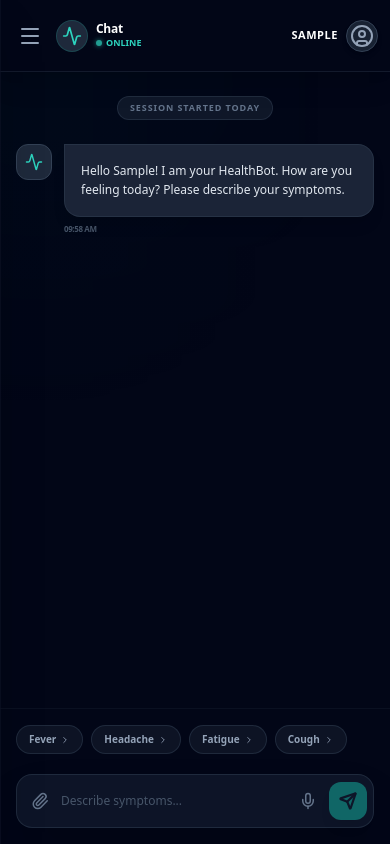
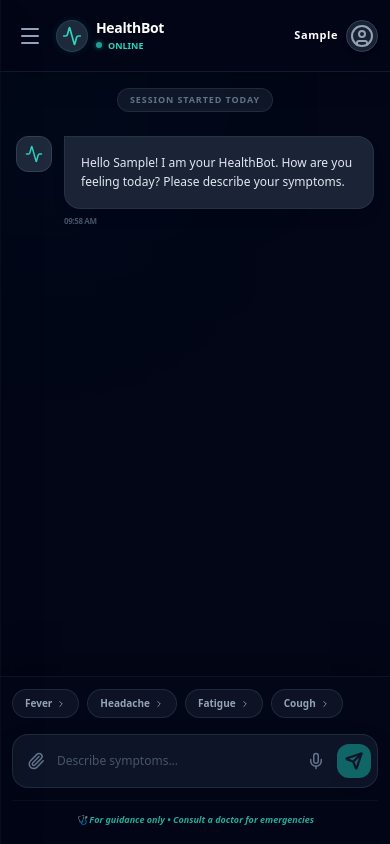
Before and after one commit to junaidnazeer/HealthBot-fullstack, a React (Create React App) app in the folder frontend/: page /chat in a window 390 px wide. Built offline with nearby package versions, Linux system fonts and the light colour scheme; sample sign-in values are in the browser's storage.

Commit message:
UI: Hard-locked mobile header, restored HealthBot title, enforced strict capitalized name formatting

```diff
--- a/frontend/src/pages/Chat.js
+++ b/frontend/src/pages/Chat.js
@@ -69,8 +69,21 @@ export default function Chat() {
 
   const user = JSON.parse(localStorage.getItem("user") || "{}");
   const token = localStorage.getItem("token");
-  const fullName = user.name || "User";
-  const firstName = fullName.trim().split(" ")[0];
+
+  // Name Formatting Logic: Strictly first letter capital, rest lowercase
+  const formatName = (str) => {
+    if (!str) return "";
+    return str
+      .split(" ")
+      .map((word) => word.charAt(0).toUpperCase() + word.slice(1).toLowerCase())
+      .join(" ");
+  };
+
+  const rawFullName = user.name || "User";
+  const rawFirstName = rawFullName.trim().split(" ")[0];
+
+  const fullName = formatName(rawFullName);
+  const firstName = formatName(rawFirstName);
 
   useEffect(() => {
     const now = new Date().toLocaleTimeString([], {
@@ -210,7 +223,7 @@ export default function Chat() {
   };
 
   const SidebarContent = () => (
-    <div className="flex flex-col h-full bg-[#020617] border-r border-slate-800/60 shadow-2xl">
+    <div className="flex flex-col h-full bg-[#020617] border-r border-slate-800/60 shadow-2xl relative z-[100]">
       <div className="p-6 flex items-center justify-between border-b border-slate-800/40 mb-2">
         <div className="flex items-center gap-2">
           <Activity className="h-7 w-7 text-teal-400" strokeWidth={3} />
@@ -225,7 +238,7 @@ export default function Chat() {
           <X size={24} />
         </button>
       </div>
-      <nav className="flex-1 px-4 space-y-1 overflow-y-auto no-scrollbar">
+      <nav className="flex-1 px-4 space-y-1 overflow-y-auto no-scrollbar pb-6">
         <SidebarBtn
           icon={MessageSquare}
           label="New Chat"
@@ -295,26 +308,26 @@ export default function Chat() {
   );
 
   return (
-    // FIXED INSET-0 absolutely locks the web app to the screen bounds
-    <div className="fixed inset-0 bg-[#020617] text-slate-200 flex font-sans overflow-hidden selection:bg-teal-500/30">
+    <div className="h-[100dvh] w-full bg-[#020617] text-slate-200 flex font-sans overflow-hidden selection:bg-teal-500/30">
       <div className="absolute top-[-10%] left-[-10%] w-[40%] h-[40%] bg-teal-500/5 rounded-full blur-[120px] pointer-events-none" />
 
-      {/* Sidebar */}
+      {/* Sidebar - Positioned firmly to the left */}
       <div
-        className={`fixed inset-y-0 left-0 z-[100] transform transition-transform duration-300 ease-in-out lg:relative lg:translate-x-0 ${isSidebarOpen ? "translate-x-0 w-72" : "-translate-x-full lg:w-0"}`}
+        className={`fixed inset-y-0 left-0 z-[100] transform transition-transform duration-300 ease-in-out lg:static lg:translate-x-0 ${isSidebarOpen ? "translate-x-0 w-72" : "-translate-x-full lg:w-0"}`}
       >
         {isSidebarOpen && (
           <div
-            className="fixed inset-0 bg-black/60 backdrop-blur-sm lg:hidden -z-10"
+            className="fixed inset-0 w-[100vw] bg-black/60 backdrop-blur-sm lg:hidden -z-10"
             onClick={() => setIsSidebarOpen(false)}
           />
         )}
         <SidebarContent />
       </div>
 
-      <main className="flex-1 flex flex-col h-full min-w-0 overflow-hidden relative">
-        {/* HEADER - flex-none guarantees it never shrinks or hides */}
-        <header className="flex-none z-[90] h-[72px] border-b border-slate-800/60 flex items-center justify-between px-3 sm:px-4 lg:px-8 bg-[#020617] shadow-xl w-full">
+      {/* Main Content Area */}
+      <main className="flex-1 flex flex-col h-[100dvh] min-w-0 relative">
+        {/* HEADER - FIXED specifically on Mobile so it never disappears, Static on Desktop */}
+        <header className="fixed top-0 left-0 right-0 lg:static z-[90] h-[72px] border-b border-slate-800/60 flex items-center justify-between px-3 sm:px-4 lg:px-8 bg-[#020617]/95 backdrop-blur-md shadow-xl lg:w-auto">
           <div className="flex items-center gap-2 sm:gap-3">
             <button
               className={`p-1.5 sm:p-2 text-slate-400 hover:bg-slate-800 rounded-lg transition-all ${isSidebarOpen ? "lg:hidden" : "block"}`}
@@ -323,14 +336,15 @@ export default function Chat() {
               <Menu size={24} />
             </button>
             <div className="flex items-center gap-2 sm:gap-2.5">
-              <div className="w-8 h-8 sm:w-9 sm:h-9 rounded-full bg-slate-800 flex items-center justify-center border border-teal-500/20">
+              <div className="w-8 h-8 sm:w-9 sm:h-9 rounded-full bg-slate-800 flex items-center justify-center border border-teal-500/20 shadow-[0_0_10px_rgba(45,212,191,0.1)]">
                 <Activity size={20} className="text-teal-400" />
               </div>
-              <div className="flex flex-col">
-                <h3 className="text-white text-xs sm:text-sm font-bold tracking-tight leading-tight capitalize">
-                  {page.replace("-", " ")}
+              <div className="flex flex-col justify-center">
+                {/* RESTORED: HealthBot Title */}
+                <h3 className="text-white text-sm lg:text-base font-bold tracking-tight leading-tight">
+                  HealthBot
                 </h3>
-                <p className="text-[9px] text-teal-400 font-bold uppercase flex items-center gap-1">
+                <p className="text-[9px] sm:text-[10px] text-teal-400 font-bold uppercase flex items-center gap-1.5 mt-0.5">
                   <span className="w-1.5 h-1.5 bg-teal-400 rounded-full animate-pulse shadow-[0_0_5px_rgba(45,212,191,0.8)]" />
                   Online
                 </p>
@@ -342,9 +356,9 @@ export default function Chat() {
             className="flex items-center gap-2 sm:gap-3 cursor-pointer hover:opacity-80 transition-opacity"
             onClick={() => handleNavClick("profile")}
           >
-            {/* FIXED: Removed hidden property. Shows firstName on mobile, fullName on desktop */}
             <div className="flex flex-col items-end text-right">
-              <span className="text-[11px] lg:text-xs font-black text-white uppercase tracking-wider max-w-[80px] sm:max-w-[150px] truncate">
+              {/* Fixed Name formatting (Capitalized first letter only) */}
+              <span className="text-[11px] lg:text-xs font-black text-white tracking-wider max-w-[80px] sm:max-w-[150px] truncate">
                 <span className="sm:hidden">{firstName}</span>
                 <span className="hidden sm:inline">{fullName}</span>
               </span>
@@ -359,7 +373,8 @@ export default function Chat() {
         </header>
 
         {/* --- DYNAMIC VIEW SWITCHER --- */}
-        <div className="flex-1 overflow-y-auto px-4 lg:px-6 py-6 no-scrollbar bg-gradient-to-b from-transparent to-[#020617]/50 w-full">
+        {/* Mobile needs top padding because of the fixed header, Desktop doesn't */}
+        <div className="flex-1 overflow-y-auto pt-[88px] lg:pt-6 pb-6 px-4 lg:px-6 no-scrollbar bg-gradient-to-b from-transparent to-[#020617]/50 relative z-0">
           {/* VIEW: CHAT */}
           {page === "chat" && (
             <div className="max-w-4xl mx-auto space-y-6">
@@ -417,7 +432,8 @@ export default function Chat() {
                   </div>
                 </div>
               )}
-              <div ref={bottomRef} />
+              {/* Invisible element to auto-scroll to the bottom line */}
+              <div ref={bottomRef} className="h-2" />
             </div>
           )}
 
@@ -638,11 +654,11 @@ export default function Chat() {
           )}
         </div>
 
-        {/* --- INPUT BAR - flex-none ensures it sits right above keyboard --- */}
+        {/* --- INPUT BAR --- */}
         {page === "chat" && (
-          <div className="flex-none p-4 lg:p-6 bg-[#020617] border-t border-slate-800/30 w-full">
+          <div className="flex-none p-3 sm:p-4 lg:p-6 bg-[#020617] border-t border-slate-800/40 w-full relative z-10 pb-4 sm:pb-6 shadow-[0_-10px_40px_rgba(0,0,0,0.3)]">
             <div className="max-w-4xl mx-auto">
-              <div className="flex overflow-x-auto gap-2 mb-4 no-scrollbar pb-1">
+              <div className="flex overflow-x-auto gap-2 mb-3 no-scrollbar pb-1">
                 {["Fever", "Headache", "Fatigue", "Cough"].map((symptom) => (
                   <button
                     key={symptom}
@@ -659,7 +675,7 @@ export default function Chat() {
                   <img
                     src={uploadedImage}
                     alt="Preview"
-                    className="h-12 w-12 rounded-lg object-cover"
+                    className="h-10 w-10 sm:h-12 sm:w-12 rounded-lg object-cover"
                   />
                   <span className="text-xs text-slate-300 flex-1 truncate font-medium">
                     Image attached
@@ -708,12 +724,14 @@ export default function Chat() {
                 <button
                   onClick={() => sendMessage()}
                   disabled={(!inputText.trim() && !uploadedImage) || loading}
-                  className="bg-teal-500 text-slate-900 p-2.5 rounded-xl transition-all shadow-lg hover:brightness-110 active:scale-95 disabled:opacity-50"
+                  className="bg-teal-500 text-slate-900 p-2 sm:p-2.5 rounded-xl transition-all shadow-lg hover:brightness-110 active:scale-95 disabled:opacity-50"
                 >
                   <Send size={18} strokeWidth={3} />
                 </button>
               </div>
-              <p className="mt-4 text-[9px] text-teal-400 font-bold text-center italic opacity-80 leading-relaxed hidden sm:block">
+
+              {/* RESTORED Bottom Line / Medical Disclaimer */}
+              <p className="mt-3 text-[9px] lg:text-[10px] text-teal-400 font-bold text-center italic opacity-80 leading-relaxed border-t border-slate-800/40 pt-3">
                 🩺 For guidance only • Consult a doctor for emergencies
               </p>
             </div>
```
